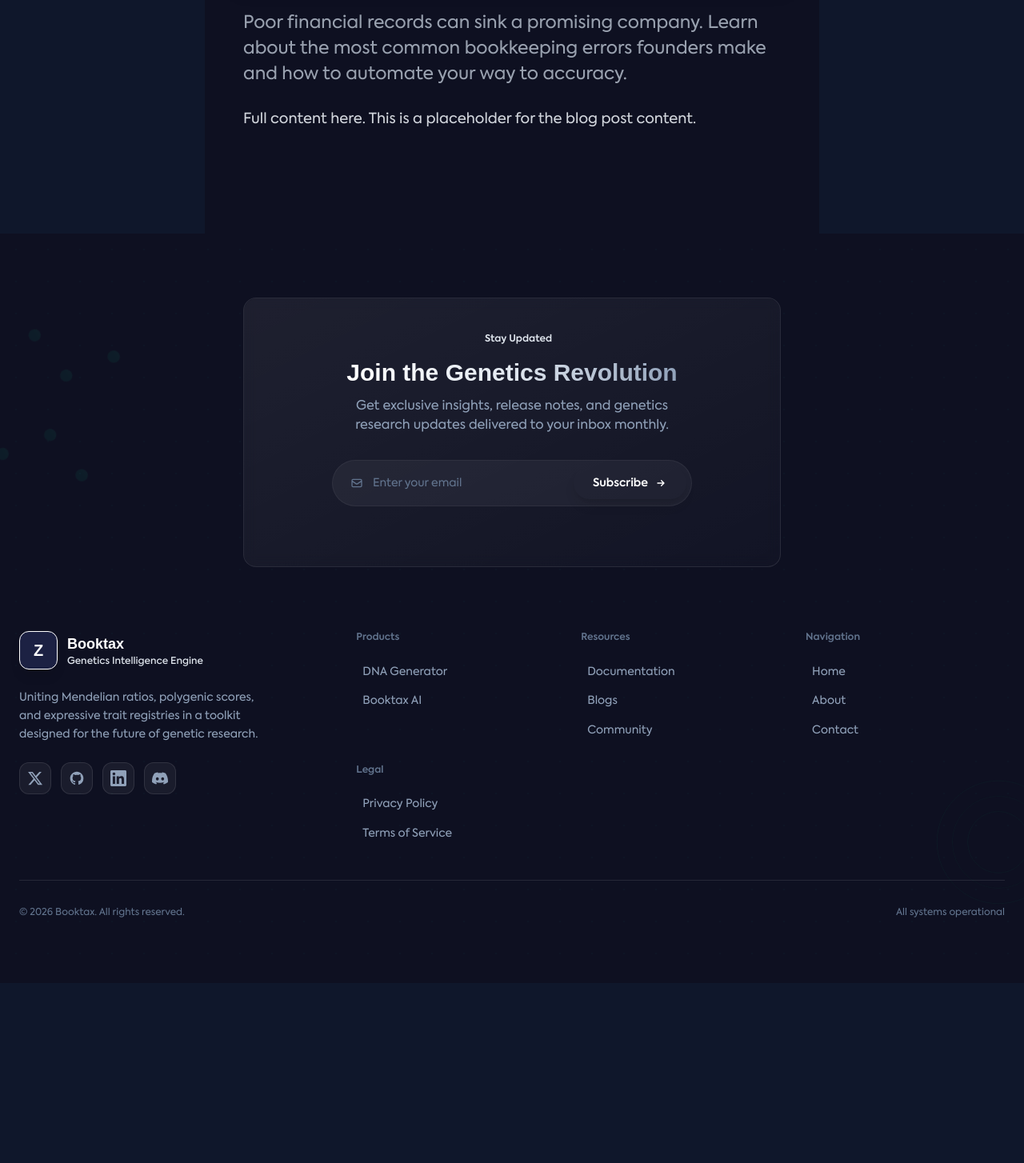
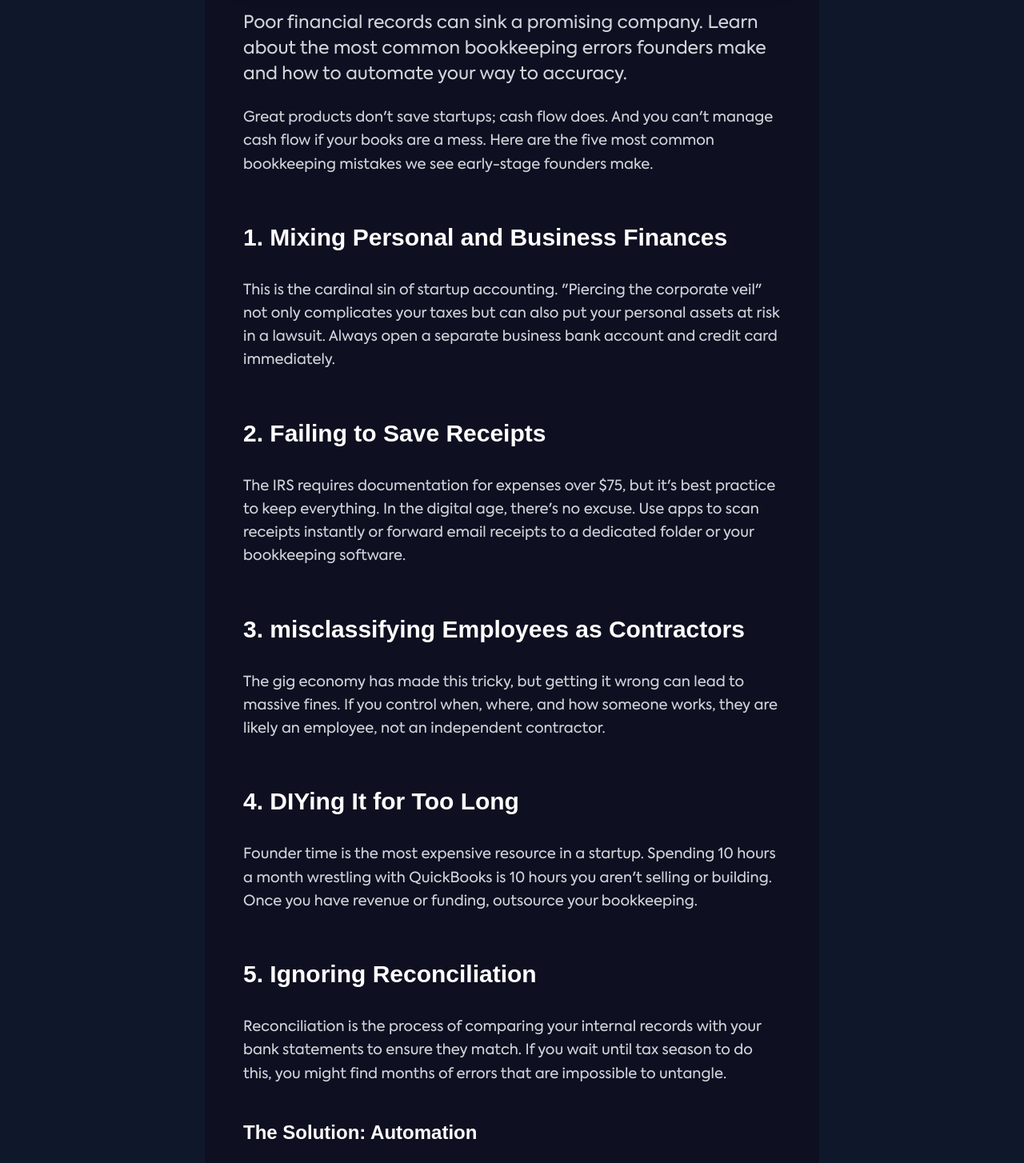
Before and after one commit to Nouman64-cat/booktax, a Next.js app in the folder marketing-site/: page /blogs/bookkeeping-mistakes-to-avoid in a window 1280 px wide. Shown: the part 860-2314 px from the top of the page at 80% size. Before the commit the page ends 2089 px from the top, so only its background shows below. Built offline with nearby package versions, Linux system fonts and the light colour scheme; a web font is replaced by a local one.

Commit message:
dummy blogs created

```diff
--- a/marketing-site/src/app/blogs/[slug]/page.tsx
+++ b/marketing-site/src/app/blogs/[slug]/page.tsx
@@ -5,9 +5,11 @@ import Image from "next/image";
 import { fetchBlogBySlug } from "../../../services/hygraphApi";
 import { format } from "date-fns";
 import { notFound } from "next/navigation";
+import ReactMarkdown from "react-markdown";
+import remarkGfm from "remark-gfm";
 
 interface BlogPageProps {
-    params: { slug: string };
+    params: Promise<{ slug: string }>;
 }
 
 export async function generateStaticParams() {
@@ -21,7 +23,8 @@ export async function generateMetadata(
     { params }: BlogPageProps,
     parent: ResolvingMetadata
 ): Promise<Metadata> {
-    const blog = await fetchBlogBySlug(params.slug);
+    const { slug } = await params;
+    const blog = await fetchBlogBySlug(slug);
 
     if (!blog) {
         return {
@@ -39,7 +42,8 @@ export async function generateMetadata(
 }
 
 export default async function BlogPostPage({ params }: BlogPageProps) {
-    const blog = await fetchBlogBySlug(params.slug);
+    const { slug } = await params;
+    const blog = await fetchBlogBySlug(slug);
 
     if (!blog) {
         notFound();
@@ -84,9 +88,21 @@ export default async function BlogPostPage({ params }: BlogPageProps) {
                 )}
             </div>
 
-            <div className="mt-10 max-w-2xl mx-auto prose dark:prose-invert lg:prose-lg">
-                <p className="lead">{blog.excerpt}</p>
-                <div dangerouslySetInnerHTML={{ __html: blog.content.markdown }} />
+            <div className="mt-10 max-w-2xl mx-auto prose dark:prose-invert lg:prose-lg prose-emerald">
+                <p className="lead text-xl text-gray-600 dark:text-gray-300 mb-8">{blog.excerpt}</p>
+                <ReactMarkdown
+                    remarkPlugins={[remarkGfm]}
+                    components={{
+                        p: ({ children }) => <p className="mb-6 text-gray-700 dark:text-gray-300 leading-relaxed">{children}</p>,
+                        h2: ({ children }) => <h2 className="text-2xl font-bold mt-12 mb-6 text-gray-900 dark:text-white">{children}</h2>,
+                        h3: ({ children }) => <h3 className="text-xl font-bold mt-8 mb-4 text-gray-900 dark:text-white">{children}</h3>,
+                        ul: ({ children }) => <ul className="list-disc pl-6 mb-6 space-y-2 text-gray-700 dark:text-gray-300">{children}</ul>,
+                        li: ({ children }) => <li className="pl-1">{children}</li>,
+                        strong: ({ children }) => <strong className="font-bold text-gray-900 dark:text-white">{children}</strong>
+                    }}
+                >
+                    {blog.content.markdown || ''}
+                </ReactMarkdown>
             </div>
         </article>
     );
--- a/marketing-site/src/data/dummyBlogs.ts
+++ b/marketing-site/src/data/dummyBlogs.ts
@@ -20,8 +20,42 @@ export const dummyBlogs: BlogDetail[] = [
     categories: [{ title: "Tax Strategy", slug: "tax-strategy" }],
     tags: [],
     content: {
-      markdown:
-        "Full content would go here. This is a placeholder for the blog post content.",
+      markdown: `
+Running a startup is expensive, but the tax code offers numerous ways to recoup some of those costs—if you know where to look. In 2026, several deductions are particularly relevant for new and growing businesses. Here are the top 10 tax deductions you shouldn't overlook.
+
+## 1. Research & Development (R&D) Tax Credit
+One of the most powerful incentives for startups, the R&D tax credit allows you to offset a portion of your payroll taxes if you are developing new products, software, or processes. You don't need to be a lab-coat scientist to qualify; many software startups are eligible.
+
+## 2. Startup Costs
+The IRS allows you to deduct up to $5,000 in startup costs and $5,000 in organizational costs in your first year of business, provided your total startup costs are $50,000 or less. Any excess can be amortized over 15 years.
+
+## 3. Home Office Deduction
+If you or your team works remotely, the home office deduction is a must. You can calculate this using the simplified method ($5 per square foot up to 300 sq ft) or the regular method (need to track actual expenses).
+
+## 4. Software and Subscriptions
+SaaS subscriptions are the lifeblood of modern startups. Services like Slack, Zoom, HubSpot, and AWS are generally 100% deductible as ordinary and necessary business expenses.
+
+## 5. Qualified Business Income (QBI) Deduction
+For pass-through entities (LLCs, S-Corps), the QBI deduction allows eligible business owners to deduct up to 20% of their qualified business income from their personal taxes.
+
+## 6. Employee Salaries and Benefits
+Wages, salaries, bonuses, and commissions paid to employees are fully deductible. Similarly, contributions to employee benefit programs, such as health insurance and retirement plans, are also deductible.
+
+## 7. Professional Fees
+Fees paid to attorneys, accountants, and consultants are fully deductible. This includes the cost of bookkeeping services (like Booktax!) and legal advice for incorporation or IP protection.
+
+## 8. Advertising and Marketing
+Every dollar spent on Google Ads, Facebook campaigns, SEO agencies, or even printing business cards is a deductible business expense.
+
+## 9. Business Meals
+In 2026, business meals are generally 50% deductible. This applies to meals with clients, potential customers, or consultants where business is discussed.
+
+## 10. Equipment and Depreciation (Section 179)
+Under Section 179, you can often deduct the full purchase price of qualifying equipment (computers, servers, office furniture) purchased or financed during the tax year, rather than depreciating it over several years.
+
+### Conclusion
+Tax planning isn't just a once-a-year activity; it's a year-round strategy. By keeping accurate books and working with a tax professional, you can ensure you're maximizing these deductions and keeping more cash in your startup to fuel growth.
+      `,
     },
   },
   {
@@ -42,8 +76,27 @@ export const dummyBlogs: BlogDetail[] = [
     categories: [{ title: "Bookkeeping", slug: "bookkeeping" }],
     tags: [],
     content: {
-      markdown:
-        "Full content here. This is a placeholder for the blog post content.",
+      markdown: `
+Great products don't save startups; cash flow does. And you can't manage cash flow if your books are a mess. Here are the five most common bookkeeping mistakes we see early-stage founders make.
+
+## 1. Mixing Personal and Business Finances
+This is the cardinal sin of startup accounting. "Piercing the corporate veil" not only complicates your taxes but can also put your personal assets at risk in a lawsuit. Always open a separate business bank account and credit card immediately.
+
+## 2. Failing to Save Receipts
+The IRS requires documentation for expenses over $75, but it's best practice to keep everything. In the digital age, there's no excuse. Use apps to scan receipts instantly or forward email receipts to a dedicated folder or your bookkeeping software.
+
+## 3. misclassifying Employees as Contractors
+The gig economy has made this tricky, but getting it wrong can lead to massive fines. If you control when, where, and how someone works, they are likely an employee, not an independent contractor.
+
+## 4. DIYing It for Too Long
+Founder time is the most expensive resource in a startup. Spending 10 hours a month wrestling with QuickBooks is 10 hours you aren't selling or building. Once you have revenue or funding, outsource your bookkeeping.
+
+## 5. Ignoring Reconciliation
+Reconciliation is the process of comparing your internal records with your bank statements to ensure they match. If you wait until tax season to do this, you might find months of errors that are impossible to untangle.
+
+### The Solution: Automation
+Modern bookkeeping solutions like **Booktax** automate the ingestion of bank feeds, receipt matching, and categorization. By leveraging technology, you can eliminate human error and have real-time visibility into your financial health.
+      `,
     },
   },
   {
@@ -64,8 +117,35 @@ export const dummyBlogs: BlogDetail[] = [
     categories: [{ title: "Growth Strategy", slug: "growth-strategy" }],
     tags: [],
     content: {
-      markdown:
-        "Full content here. This is a placeholder for the blog post content.",
+      markdown: `
+Every startup starts with the founder wearing the "CFO" hat. But as you scale, the financial questions become harder. It's no longer just "Do we have money in the bank?" but "What is our customer acquisition cost (CAC) relative to lifetime value (LTV) by channel?" and "How does our burn rate affect our next fundraising round?"
+
+Hiring a full-time CFO is expensive—often costing $250k+ per year. Enter the **Fractional CFO**.
+
+## What is a Fractional CFO?
+A fractional CFO provides high-level financial strategy and leadership on a part-time or retainer basis. They give you the expertise of a seasoned executive without the full-time price tag.
+
+## Key Signs You Need a Fractional CFO
+
+### 1. You're Preparing to Raise Capital
+Investors expect detailed financial models, projections, and a clear story about your unit economics. A fractional CFO can build these models and coach you through the diligence process.
+
+### 2. Your Revenue Has Crossed $1M ARR
+At this stage, simple cash accounting often isn't enough. You need accrual accounting, revenue recognition (ASC 606), and departmental budgeting.
+
+### 3. You're Flying Blind on Cash Flow
+If you can't predict your cash balance three months out with high confidence, you need help. A CFO will implement robust cash flow forecasting tools.
+
+### 4. You Need to Navigate Complex Compliance
+Expanding to new states? Dealing with sales tax nexus? Managing cap tables and stock options? These are CFO-level responsibilities.
+
+## Benefits of the Model
+*   **Cost Efficiency:** Pay for what you need (e.g., 5-10 hours a month).
+*   **Flexibility:** Scale their involvement up or down as your needs change.
+*   **Expertise:** Gain access to someone who has seen the movie before and can help you avoid pitfalls.
+
+At **Booktax**, we often pair our automated bookkeeping services with fractional CFO advisory to give founders the best of both worlds: accurate data and strategic insight.
+      `,
     },
   },
 ];
```
Also changed, not shown: 1 other file (tests, documents, lock files or other folders).
